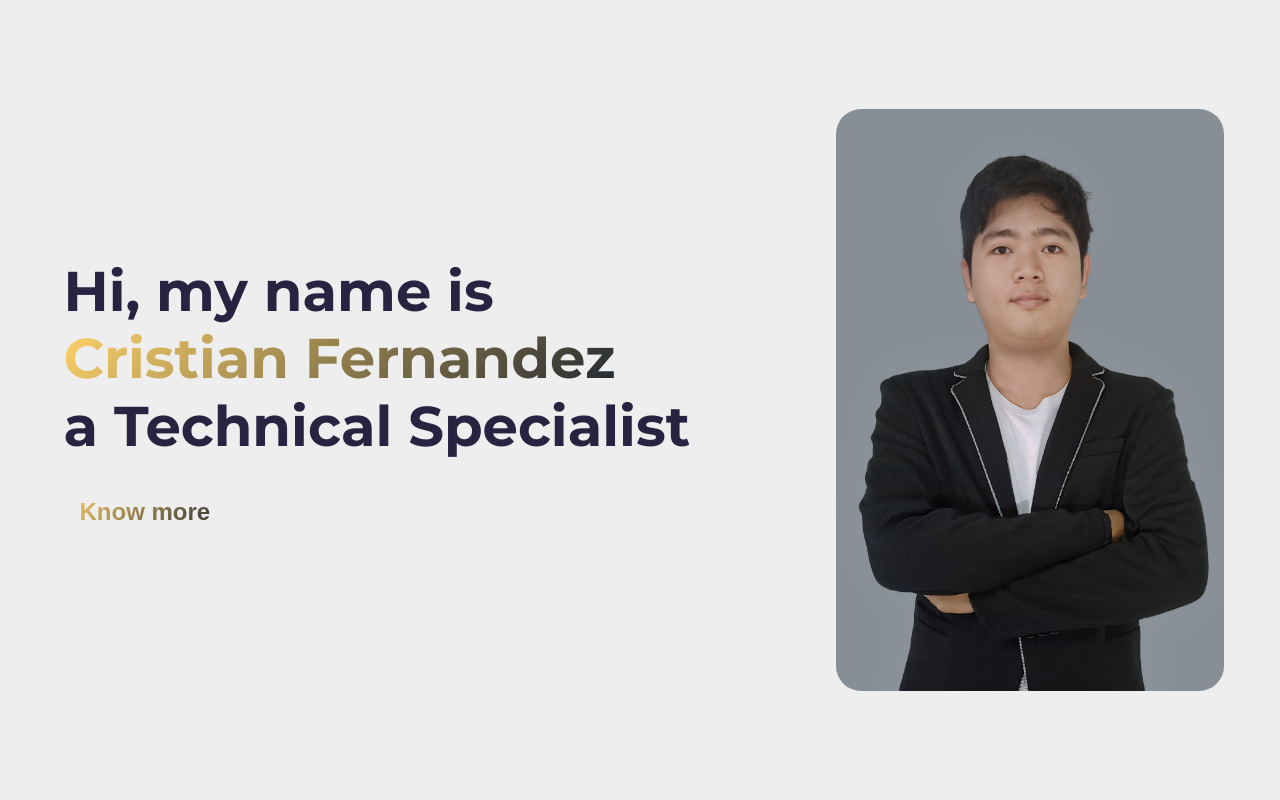
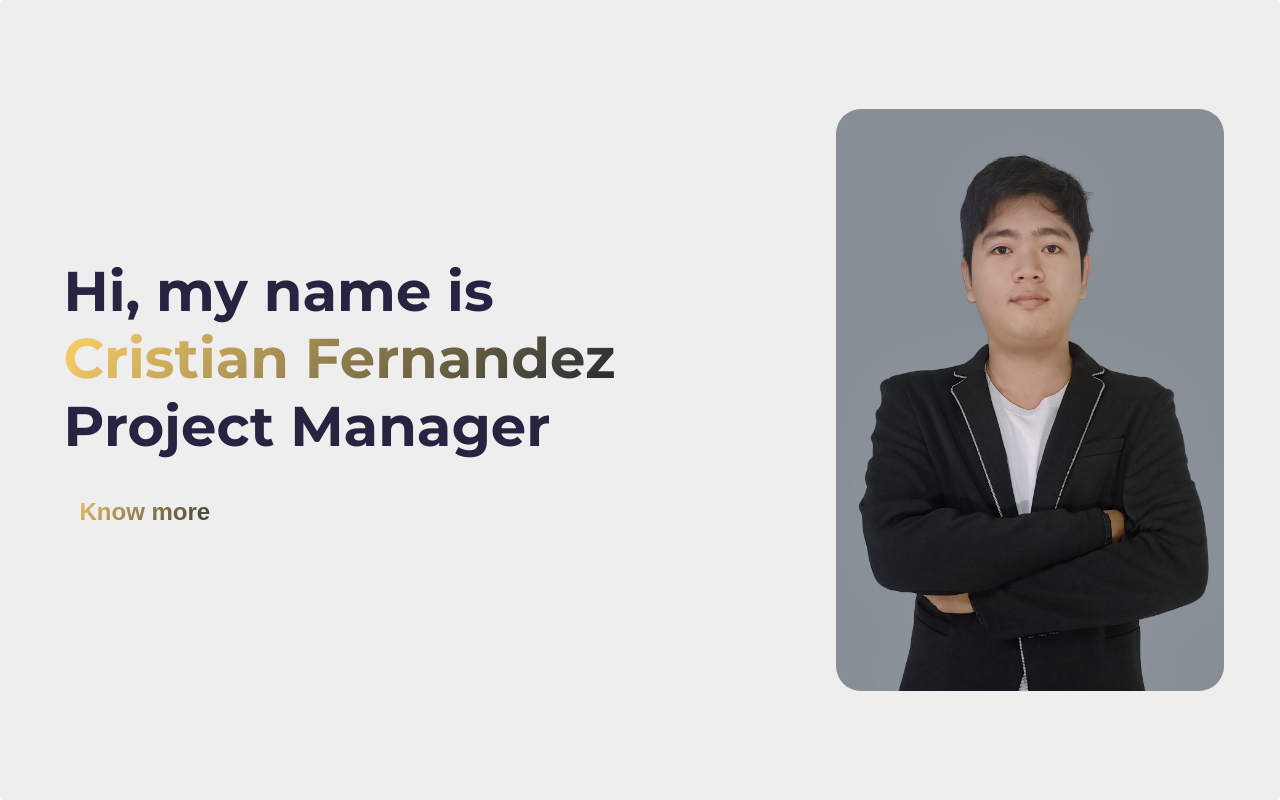
Before and after one commit to crisfrndz/cristian-fernandez, a website built with Parcel: page src/index.html in a window 1280 px wide. Shown: the top 800 px of the page. Built offline with nearby package versions, Linux system fonts and the light colour scheme.

Commit message:
updated specialization

```diff
--- a/src/index.html
+++ b/src/index.html
@@ -9,7 +9,7 @@
     <link rel="stylesheet" href="assets/css/pallete.css">
 
 
-    <title>Cristian Fernandez | Experienced Project Manager in Tech</title>
+    <title>Cristian Fernandez | Experienced Project Manager in IT</title>
     <meta name="keywords" content="cristian, cristian l fernandez,cristian fernandez, project manager, tech support, technician, it specialist" />
     <meta name="description" content="Cristian Fernandez is a skilled Project Manager specializing in tech projects, ensuring successful delivery and client satisfaction." />
     <link rel="stylesheet" href="custom.css">
@@ -112,7 +112,7 @@
         <h1 class="hero-title load-hidden">
           Hi, my name is <span class="text-color-main "><br>Cristian Fernandez</span>
           <br />
-           a Technical Specialist
+          Project Manager
         </h1>
         <p class="hero-cta load-hidden">
           <a rel="noreferrer" class="cta-btn cta-btn--hero" href="#about"
```
